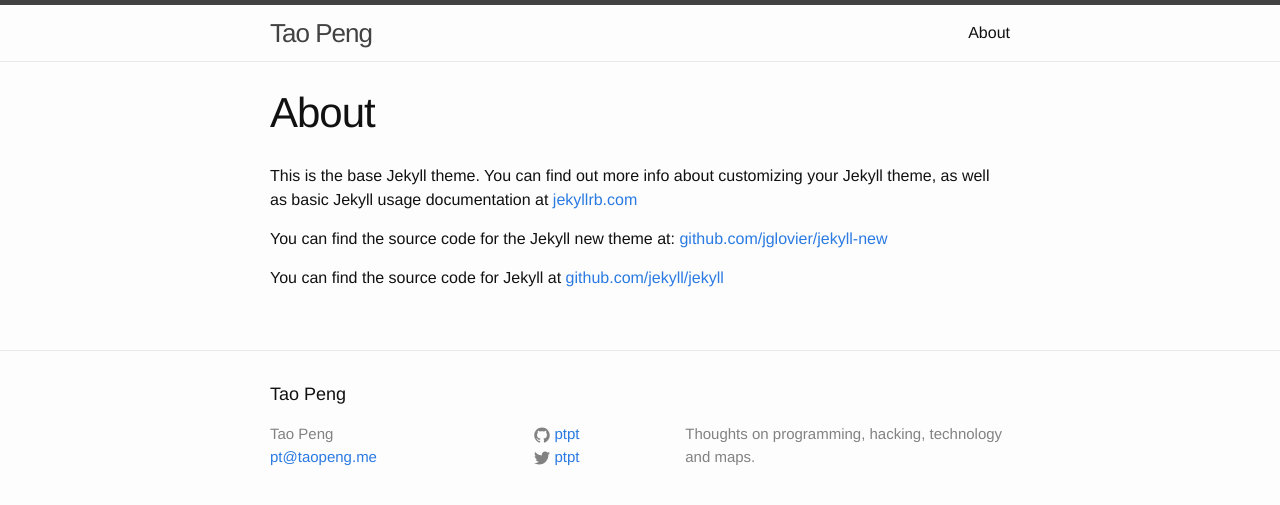
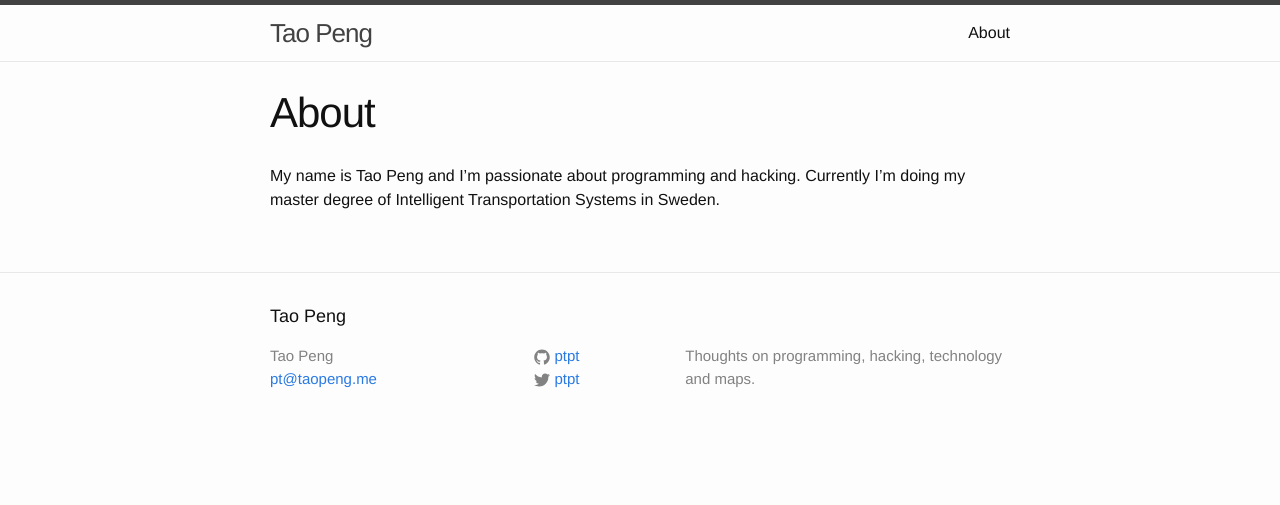
Before and after one commit to ptpt/ptpt.github.io, a Jekyll site: the page built from about.md, in a window 1280 px wide. Shown: the top 505 px of the page. Built offline with Jekyll 4.4.1, drawn with Linux system fonts in a browser that asks for light colours.

Commit message:
add a simple introduction to me

```diff
--- a/about.md
+++ b/about.md
@@ -4,8 +4,6 @@ title: About
 permalink: /about/
 ---
 
-This is the base Jekyll theme. You can find out more info about customizing your Jekyll theme, as well as basic Jekyll usage documentation at [jekyllrb.com](http://jekyllrb.com/)
-
-You can find the source code for the Jekyll new theme at: [github.com/jglovier/jekyll-new](https://github.com/jglovier/jekyll-new)
-
-You can find the source code for Jekyll at [github.com/jekyll/jekyll](https://github.com/jekyll/jekyll)
+My name is Tao Peng and I'm passionate about programming and
+hacking. Currently I'm doing my master degree of Intelligent
+Transportation Systems in Sweden.
```
